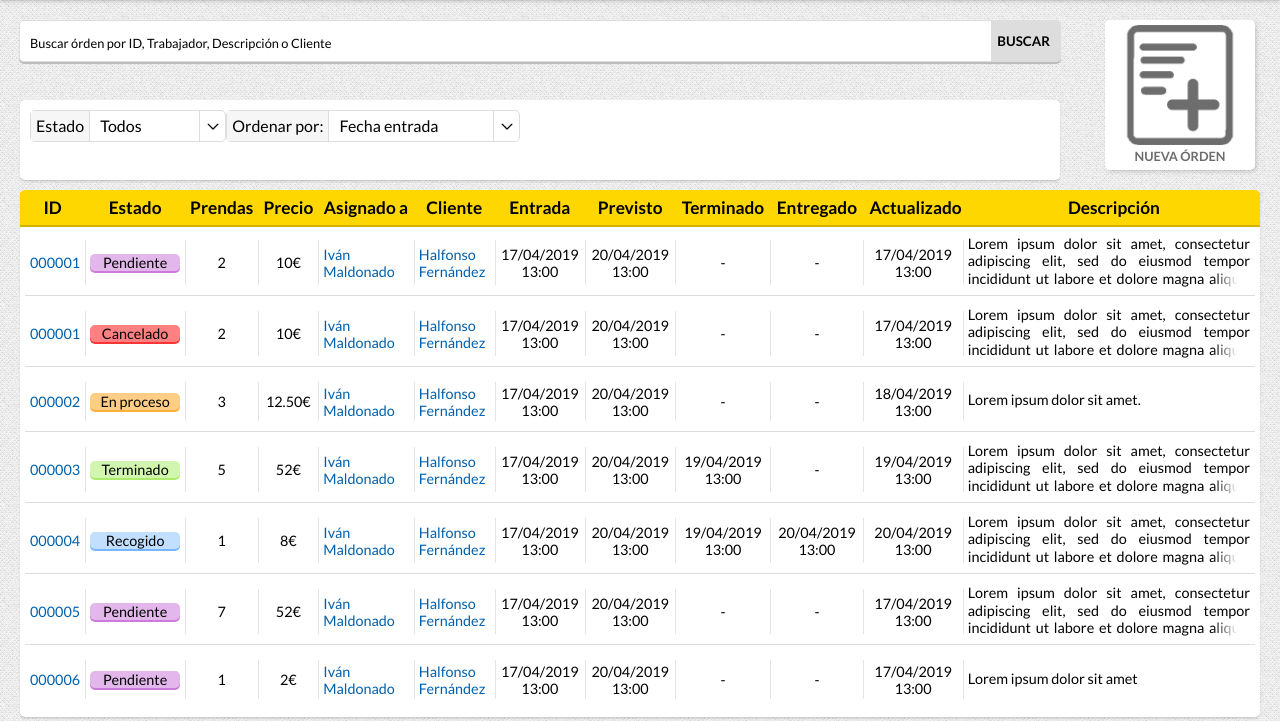
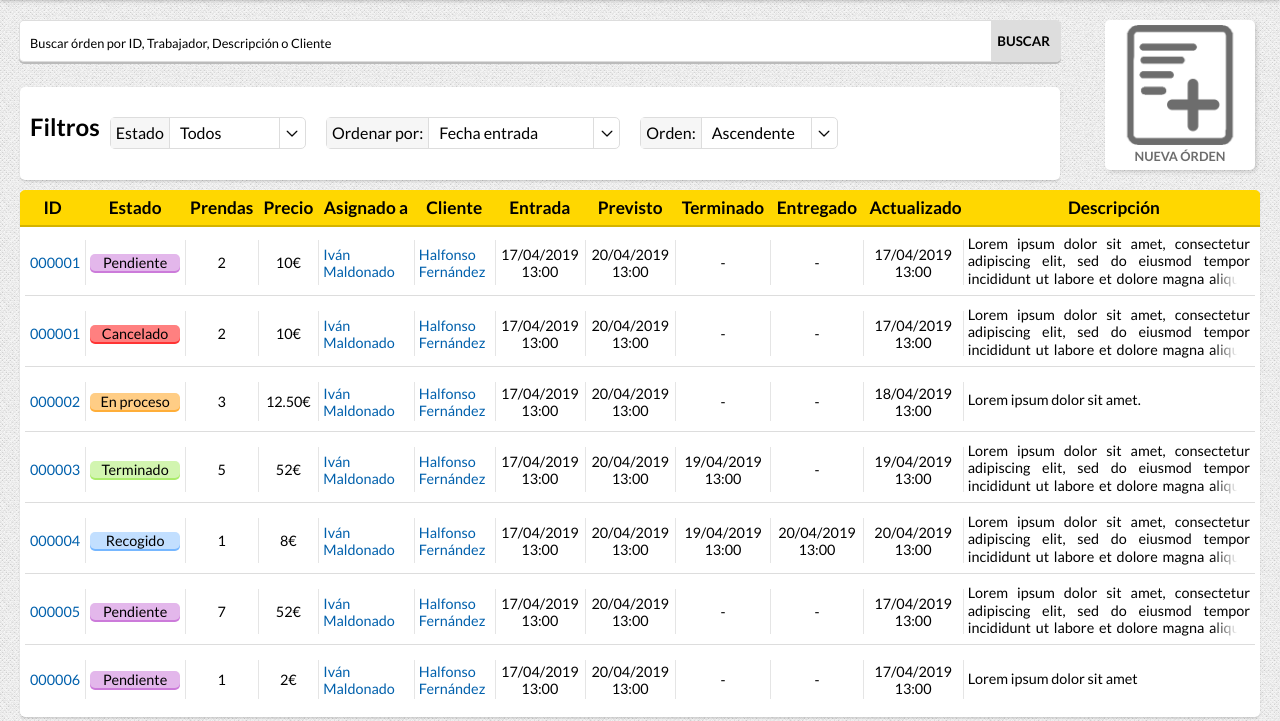
Before and after one commit to crusardri/proyecto-daw, a PHP site: page /orders.php in a window 1280 px wide. Shown: the part 70-791 px from the top of the page. Run offline with PHP 8.4, Linux system fonts and the light colour scheme.

Commit message:
terminado menu filtros orders

```diff
--- a/js/custom-elements.js
+++ b/js/custom-elements.js
@@ -3,7 +3,7 @@ function closeSelectDropdown(){
     $(".custom-select-dropdown").addClass("hidden");
     $(".custom-select-dropdown").parent().removeClass("selected");
 }
-function customSelect(selector, callback){
+function customSelect(selector, callback = (o)=>$(o).text()){
     let select = $(selector + " > select")
     let options = $(selector + " > select > option");
     let selectDropdown = $("<div>", {"class": "custom-select-dropdown hidden"})
@@ -67,7 +67,6 @@ $(document).ready(()=>{
             "style": elemStyle
         })
     });
-    customSelect("#order-by-filter", (elem)=>{
-        return $(elem).text();
-    });
+    customSelect("#order-by-filter");
+    customSelect("#order-direction-filter");
 });
--- a/orders.php
+++ b/orders.php
@@ -27,6 +27,7 @@ require("Funciones/vistaController.php");
             <div class="label">Nueva Órden</div>
         </a>
         <section class="item-filters">
+            <h1>Filtros</h1>
             <label class="boxed-select" id="order-estate-filter">
                 <div>Estado</div>
                 <select data-class="order-estate-filter">
@@ -53,6 +54,13 @@ require("Funciones/vistaController.php");
                     <option value="9">Número prendas</option>
                 </select>
             </label>
+            <label class="boxed-select" id="order-direction-filter">
+                <div>Orden: </div>
+                <select data-class="order-direction-filter">
+                    <option value="0">Ascendente</option>
+                    <option value="1">Descendente</option>
+                </select>
+            </label>
         </section>
         <section class="orders-container">
             <?php showOrdersTable()?>
--- a/style/views.css
+++ b/style/views.css
@@ -1,11 +1,15 @@
 /* Contenedor Filtros */
 section.item-filters {
     display: flex;
+    flex-flow: row wrap;
     margin: 0 20px;
     box-shadow: 0 2px 3px -1px rgba(0,0,0,0.2);
     border-radius: 5px;
     background-color: #fff;
-    padding: 10px;
+    padding: 5px 10px;
+}
+section.item-filters > label {
+    margin: auto 10px;
 }
 /* ---- custom select filters ---- */
 /* Estados ordenes*/
@@ -41,6 +45,10 @@ div.custom-select.order-by-filter > .custom-select-dropdown > div.custom-select-
 div.custom-select.order-by-filter > .custom-select-dropdown > div.custom-select-option:last-child {margin-bottom: 0px}
 div.custom-select.order-by-filter > .custom-select-dropdown > div.custom-select-option:after {
     bottom: -3px;
+}
+/* Estados ordenes*/
+div.custom-select.order-direction-filter{
+    width: 125px;
 }
 /*
 ------------------------------------------------------------------------------------------------------------
```
